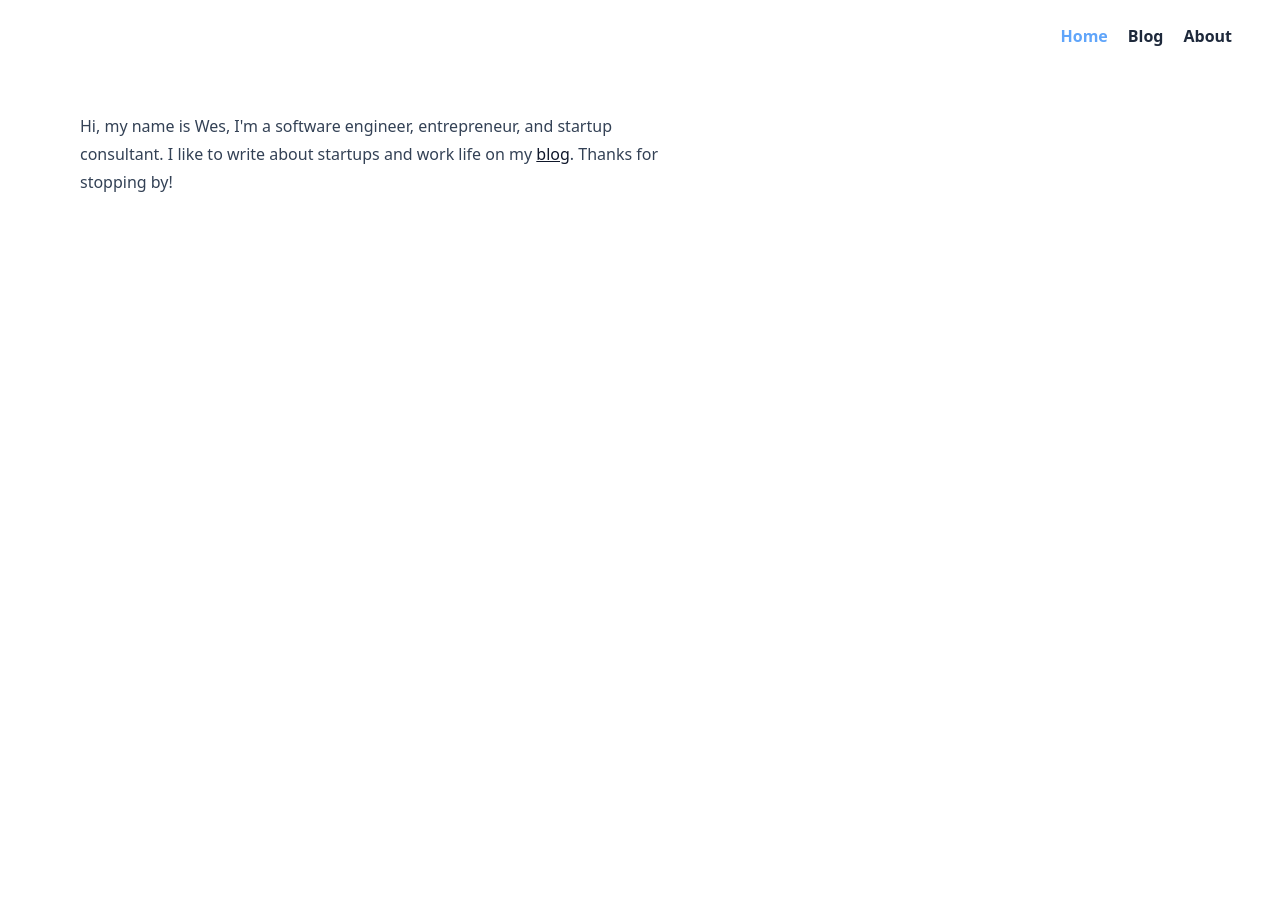
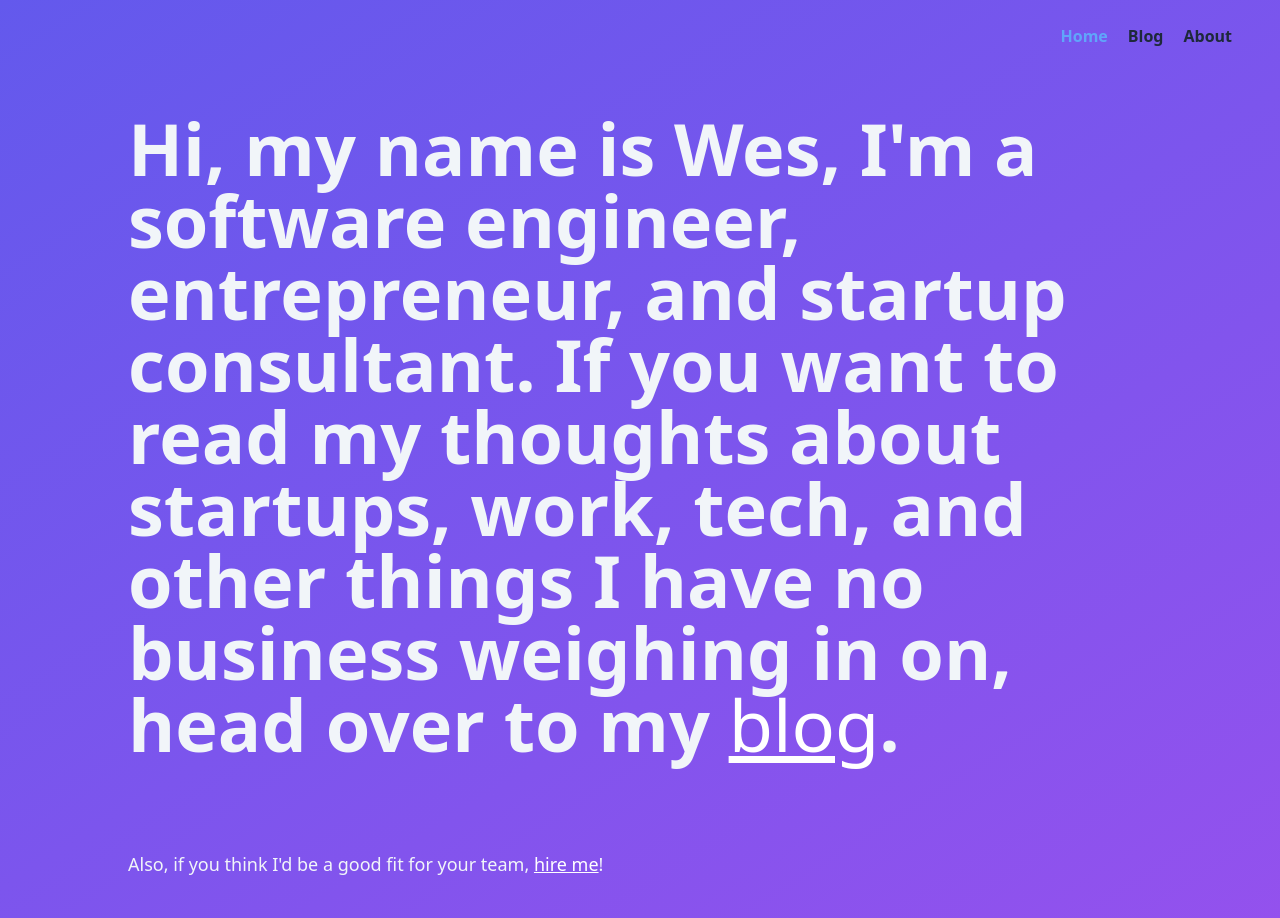
Before and after one commit to wesharper/westonharper.com, an Astro site: page / in a window 1280 px wide. Before the commit the page ends 800 px from the top, so only its background shows below. Built offline with nearby package versions, Linux system fonts and the light colour scheme; Astro itself is replaced by a stand-in of ours.

Commit message:
update index to have a pretty gradient animation

```diff
--- a/src/pages/index.astro
+++ b/src/pages/index.astro
@@ -1,14 +1,41 @@
 ---
-import BaseLayout from "../layouts/BaseLayout.astro";
+import BaseHead from "../components/BaseHead.astro";
+import Header from "../components/Header.astro";
+import { SITE_TITLE, SITE_DESCRIPTION } from "../consts";
+
+type Props = {
+  title?: string;
+  description?: string;
+};
+
+const { title, description } = Astro.props;
 ---
 
-<BaseLayout>
-  <section class="prose prose-slate dark:prose-invert">
-    <span
-      >Hi, my name is Wes, I'm a software engineer, entrepreneur, and startup
-      consultant. I like to write about startups and work life on my <a
-        href="/blog">blog</a
-      >. Thanks for stopping by!</span
-    >
-  </section>
-</BaseLayout>
+<html lang="en">
+  <head>
+    <BaseHead
+      title={title ?? SITE_TITLE}
+      description={description ?? SITE_DESCRIPTION}
+    />
+  </head>
+  <body
+    class="h-screen animate-bg-cycle bg-slate-200 bg-gradient-to-br from-fuchsia-500 via-blue-600 to-fuchsia-500 bg-[length:800%_800%] antialiased dark:bg-slate-900"
+  >
+    <Header />
+    <main class="py-10 px-20">
+      <section class="prose prose-invert mx-auto max-w-5xl text-slate-100">
+        <p class="text-4xl font-bold sm:text-6xl md:text-7xl">
+          Hi, my name is Wes, I'm a software engineer, entrepreneur, and startup
+          consultant. If you want to read my thoughts about startups, work,
+          tech, and other things I have no business weighing in on, head over to
+          my <a href="/blog">blog</a>.
+        </p>
+        <p class="text-sm sm:text-lg">
+          Also, if you think I'd be a good fit for your team, <a href="/hire-me"
+            >hire me</a
+          >!
+        </p>
+      </section>
+    </main>
+  </body>
+</html>
```
